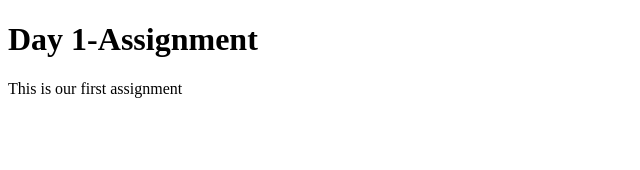
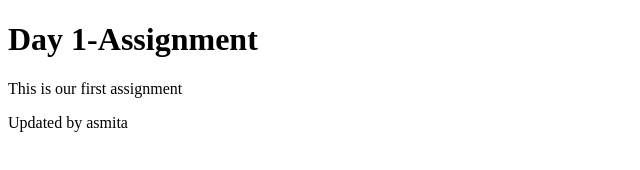
Before and after one commit to Asmita-Nyoupane/Assignment1-WLIT, a plain HTML site: page index.html in a window 1280 px wide. Shown: the whole page, without its empty margins (0-640 px from the left). Drawn offline with Linux system fonts and the light colour scheme.

Commit message:
updating file from branch asmita

```diff
--- a/index.html
+++ b/index.html
@@ -8,5 +8,7 @@
 <body>
     <h1>Day 1-Assignment</h1>
     <p>This is our first assignment </p>
+    <p>Updated by  asmita</p>
+
 </body>
 </html>
```
